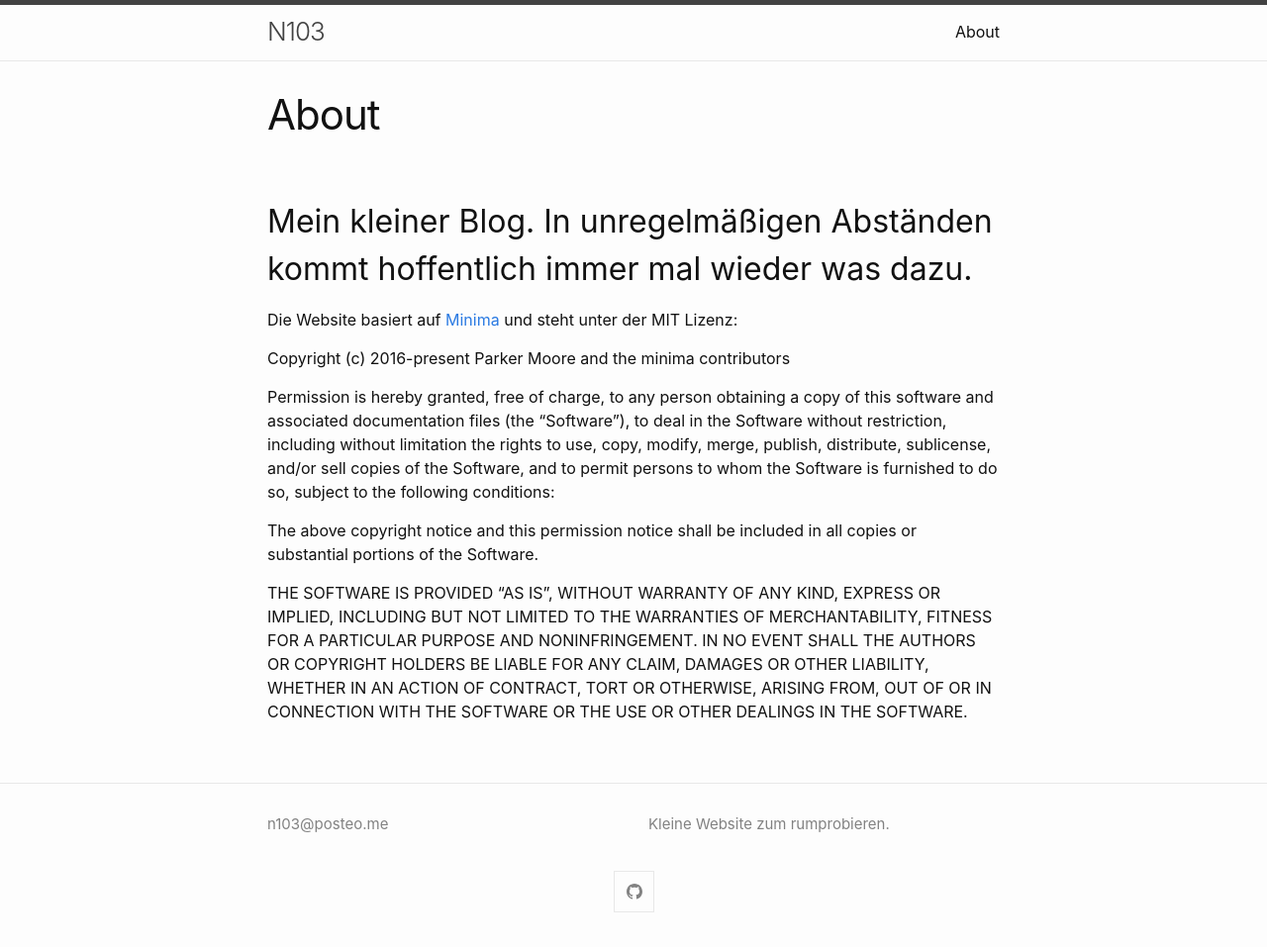
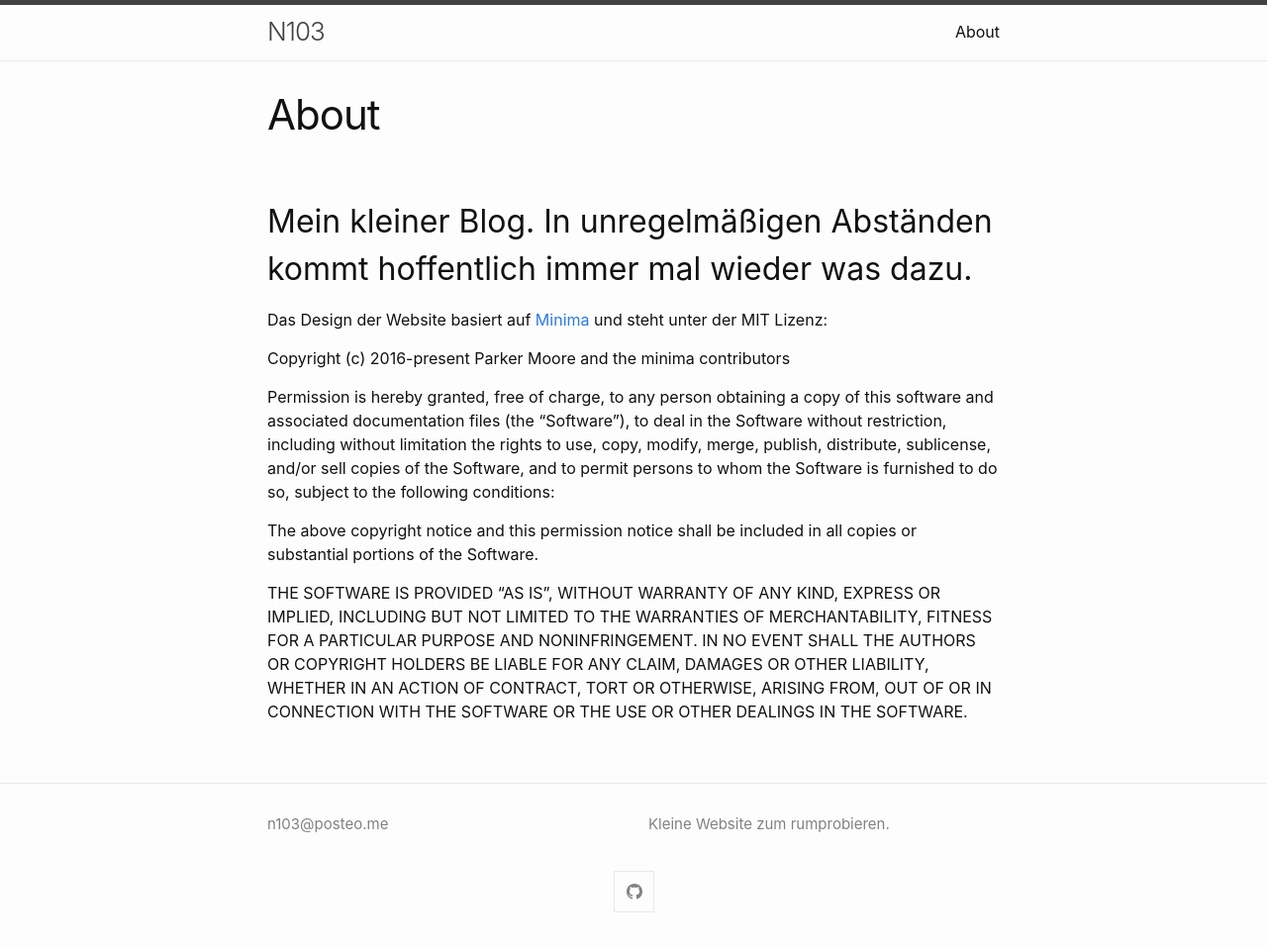
Before and after one commit to n103/n103.github.io, a Jekyll site: the page built from about.md, in a window 1280 px wide. Shown: the whole page at 99% size. Built offline with Jekyll 4.4.1, drawn with Linux system fonts in a browser that asks for light colours.

Commit message:
Update about.md

```diff
--- a/about.md
+++ b/about.md
@@ -6,7 +6,7 @@ permalink: /about/
 
 Mein kleiner Blog. In unregelmäßigen Abständen kommt hoffentlich immer mal wieder was dazu.
 ---
-Die Website basiert auf [Minima](https://github.com/jekyll/minima) und steht unter der MIT Lizenz:
+Das Design der Website basiert auf [Minima](https://github.com/jekyll/minima) und steht unter der MIT Lizenz:
 
 Copyright (c) 2016-present Parker Moore and the minima contributors
 
```
